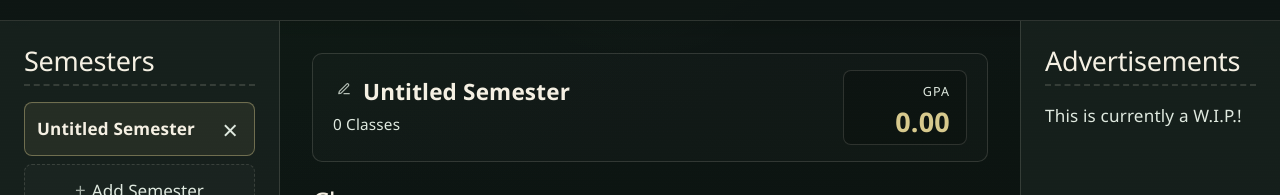
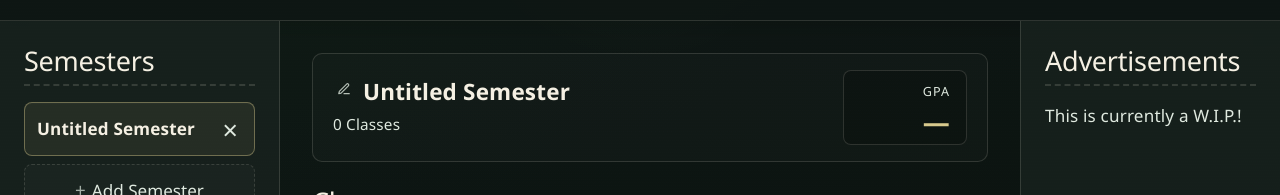
Before and after one commit to JoshuaSubray/Junior, a React (Vite) app: page / in a window 1280 px wide. Shown: the part 121-316 px from the top of the page. Built offline with nearby package versions, Linux system fonts and the light colour scheme.

Commit message:
Refactored utility access in component files and implemented sessional GPA calculation

```diff
--- a/src/adapters/gradeEntryAdapter.ts
+++ b/src/adapters/gradeEntryAdapter.ts
@@ -1,5 +1,4 @@
-import { GradeEntry } from '../utilities/calculations';
-import { gpaPresetMap, letterGradePresetMap } from '../utilities/mappings/gradeMappingPresets';
+import { GradeEntry } from '../utilities/calculations/gradeEntry';
 import type { Item, Category, Course } from '../contexts/GradeContext';
 
 /**
@@ -66,23 +65,4 @@ export class GradeEntryAdapter {
     public static getCourseGrade(course: Course): number | null {
         return GradeEntryAdapter.adaptCourseToGradeEntry(course).getGrade();
     }
-
-    /**
-     *  Functions below map average percentage values to a GPA and letter grade.
-     */
-
-    public static getGPA(average: number | null) {
-        if (average != null) {
-            return gpaPresetMap.getStringValue(Math.round(average));
-        }
-        return "—";
-    }
-
-    public static getLetterGrade(average: number | null) {
-        if (average != null) {
-            return letterGradePresetMap.getValue(Math.round(average));
-        }
-        return "—";
-    }
-
 }
--- a/src/components/gpa/ClassModal.tsx
+++ b/src/components/gpa/ClassModal.tsx
@@ -1,5 +1,5 @@
 import { useGradeContext, type Course } from '../../contexts/GradeContext';
-import { GradeEntryAdapter } from '../../adapters/gradeEntryAdapter';
+import { getCourseGradeData } from '../../utilities/gradeData';
 import Modal from '../common/Modal';
 import CategorySection from './CategorySection';
 import './GPA.css';
@@ -14,9 +14,7 @@ export default function ClassModal({ isOpen, onClose, course }: ClassModalProps)
   const { addCategory } = useGradeContext();
 
   const totalWeight = course.categories.reduce((acc, cat) => acc + (cat.totalWeight ?? 0), 0);
-  const courseGrade = GradeEntryAdapter.getCourseGrade(course);
-  const courseLetterGrade = GradeEntryAdapter.getLetterGrade(courseGrade);
-  const courseGPA = GradeEntryAdapter.getGPA(courseGrade);
+  const {courseGrade, courseLetterGrade, courseGPA } = getCourseGradeData(course);
 
   return (
     <Modal isOpen={isOpen} onClose={onClose} title={course.name || 'Untitled Class'}>
@@ -29,7 +27,7 @@ export default function ClassModal({ isOpen, onClose, course }: ClassModalProps)
           <div className="class-modal-stat">
             <span className="class-modal-stat-label">AVG</span>
             <strong className="class-modal-stat-value">
-              {courseGrade === null ? '—' : `${courseGrade.toFixed(2)}%`}
+              {courseGrade}
             </strong>
           </div>
           <div className="class-modal-stat">
--- a/src/components/gpa/SummaryGPA.tsx
+++ b/src/components/gpa/SummaryGPA.tsx
@@ -1,26 +1,13 @@
 import type { Course } from '../../contexts/GradeContext';
-import { GradeEntryAdapter } from '../../adapters/gradeEntryAdapter';
-
-function calculateCourseGradeValue(course: Course): number {
-  return GradeEntryAdapter.getCourseGrade(course) ?? 0;
-}
+import { getSessionalGPA } from '../../utilities/gradeData';
 
 export default function SummaryGPA({ courses }: { courses: Course[] }) {
-  if (courses.length === 0) {
-    return (
-      <div className="summary-stat summary-gpa">
-        <span className="summary-label">GPA</span>
-        <strong className="summary-value">0.00</strong>
-      </div>
-    );
-  }
-
-  const average = courses.reduce((sum, course) => sum + calculateCourseGradeValue(course), 0) / courses.length;
+  const sessionalGPA = getSessionalGPA(courses);
 
   return (
     <div className="summary-stat summary-gpa">
       <span className="summary-label">GPA</span>
-      <strong className="summary-value">{(average / 100).toFixed(2)}</strong>
+      <strong className="summary-value">{sessionalGPA}</strong>
     </div>
   );
 }
--- /dev/null
+++ b/src/utilities/calculations/gpaCalculator.ts
@@ -0,0 +1,47 @@
+import { GradeEntryAdapter } from "../../adapters/gradeEntryAdapter";
+import { type Semester, type Course } from "../../contexts/GradeContext";
+import { GPAMap } from "../mappings/gradeMapping";
+
+/**
+ * Performs GPA related aggregation and average percentage mapping.
+ *
+ * The calculator requires a `GPAMap` configuration.
+ *
+ * Note: Aggregation functions do not yet incorporate credit-weighted averaging.
+ */
+export class GPACalculator {
+    private gpaMap: GPAMap;
+
+    constructor(gpaMap: GPAMap) {
+        this.gpaMap = gpaMap;
+    }
+
+    public getGPAFromPercentage(percentage: number): number {
+        return this.gpaMap.getValue(Math.round(percentage));
+    }
+
+    public getStringGPAFromPercentage(percentage: number): string {
+        return this.gpaMap.getStringValue(Math.round(percentage));
+    }
+
+    public getSessionalGPA(courses: Course[]): number | null {
+        const averages = courses.map(course => GradeEntryAdapter.getCourseGrade(course)).filter((grade) => grade !== null);
+
+        if (averages.length === 0) return null;
+
+        const sessionalGPA = averages.reduce((accumulator, current) => accumulator + this.getGPAFromPercentage(current), 0) / averages.length;
+
+        return sessionalGPA;
+    }
+
+    public getCGPA(semesters: Semester[]): number | null {
+        const semesterGPAs = semesters.map(semester => this.getSessionalGPA(semester.courses)).filter(semester => semester !== null);
+
+        if (semesterGPAs.length === 0) return null;
+
+        const CGPA = semesterGPAs.reduce((accumulator, current) => accumulator + current, 0) / semesterGPAs.length;
+
+        return CGPA;
+
+    }
+}
--- /dev/null
+++ b/src/utilities/gradeData.ts
@@ -0,0 +1,38 @@
+import { type Course } from '../contexts/GradeContext';
+import { GradeEntryAdapter } from '../adapters/gradeEntryAdapter';
+import { gpaPresetMap, letterGradePresetMap } from './mappings/gradeMappingPresets';
+import { GPACalculator } from './calculations/gpaCalculator';
+
+
+/**
+ * Helper function to simultaneously return course weighted average, GPA, and letter grade from a `Course` object.
+ * Returns "—" when no average can be calculated.
+ */
+export function getCourseGradeData(course: Course) {
+    const grade = GradeEntryAdapter.getCourseGrade(course);
+
+    if (grade === null) {
+        return {courseGrade: "—", courseLetterGrade: "—", courseGPA: "—"}
+    }
+
+    const courseGPA = gpaPresetMap.getStringValue(grade);
+    const courseLetterGrade = letterGradePresetMap.getValue(grade);
+
+    const courseGrade = grade.toFixed(2);
+
+    return {courseGrade, courseLetterGrade, courseGPA}
+}
+
+/**
+ * Helper function to return sessional GPA from a list of courses, utilizing the current GPA preset.
+ * Returns "—" when no GPA can be calculated.
+ */
+export function getSessionalGPA(courses: Course[]) {
+    const gpa = new GPACalculator(gpaPresetMap).getSessionalGPA(courses);
+
+    if (gpa === null) {
+        return "—"
+    }
+
+    return gpa.toFixed(2);
+}
```
Also changed, not shown: src/utilities/calculations/gradeEntry.ts (renamed from src/utilities/calculations.ts).
